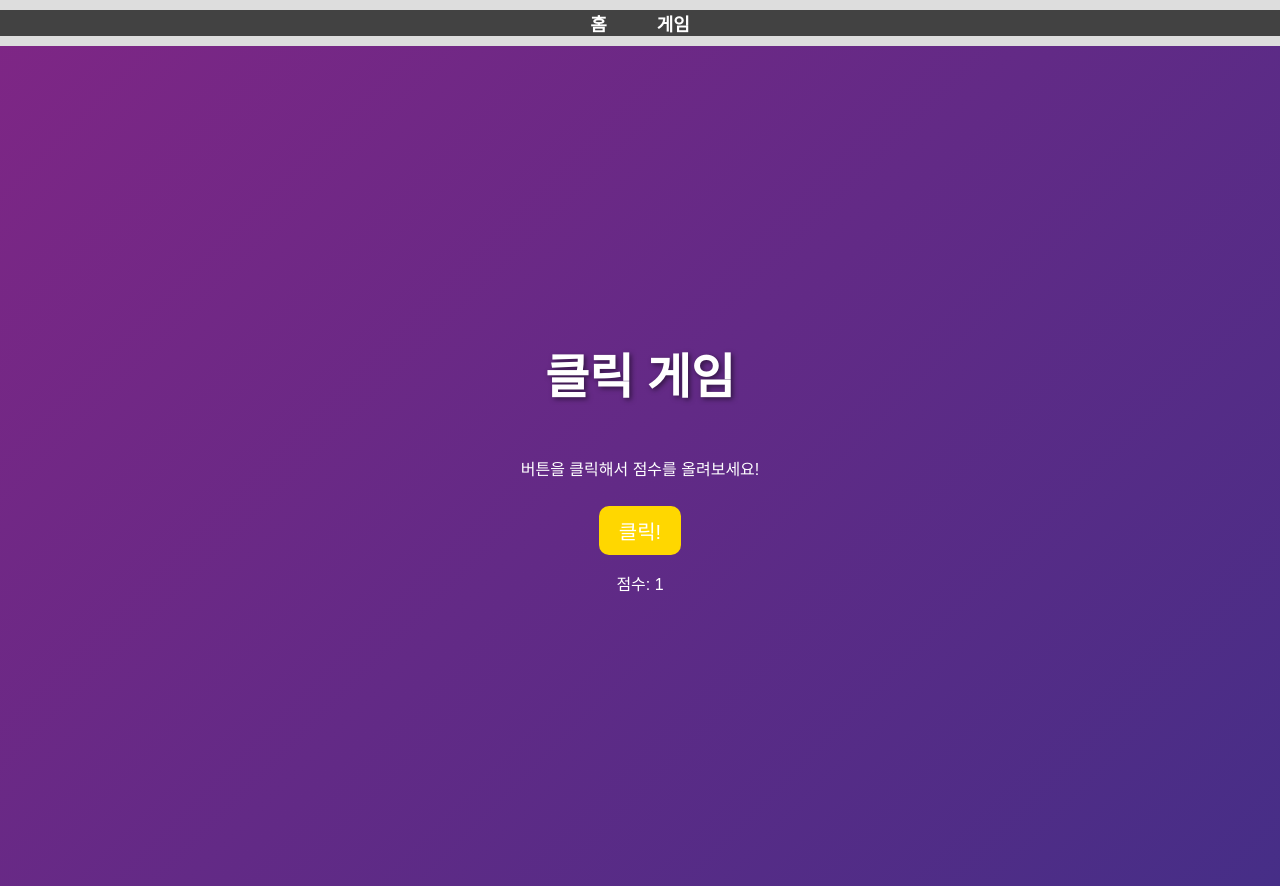
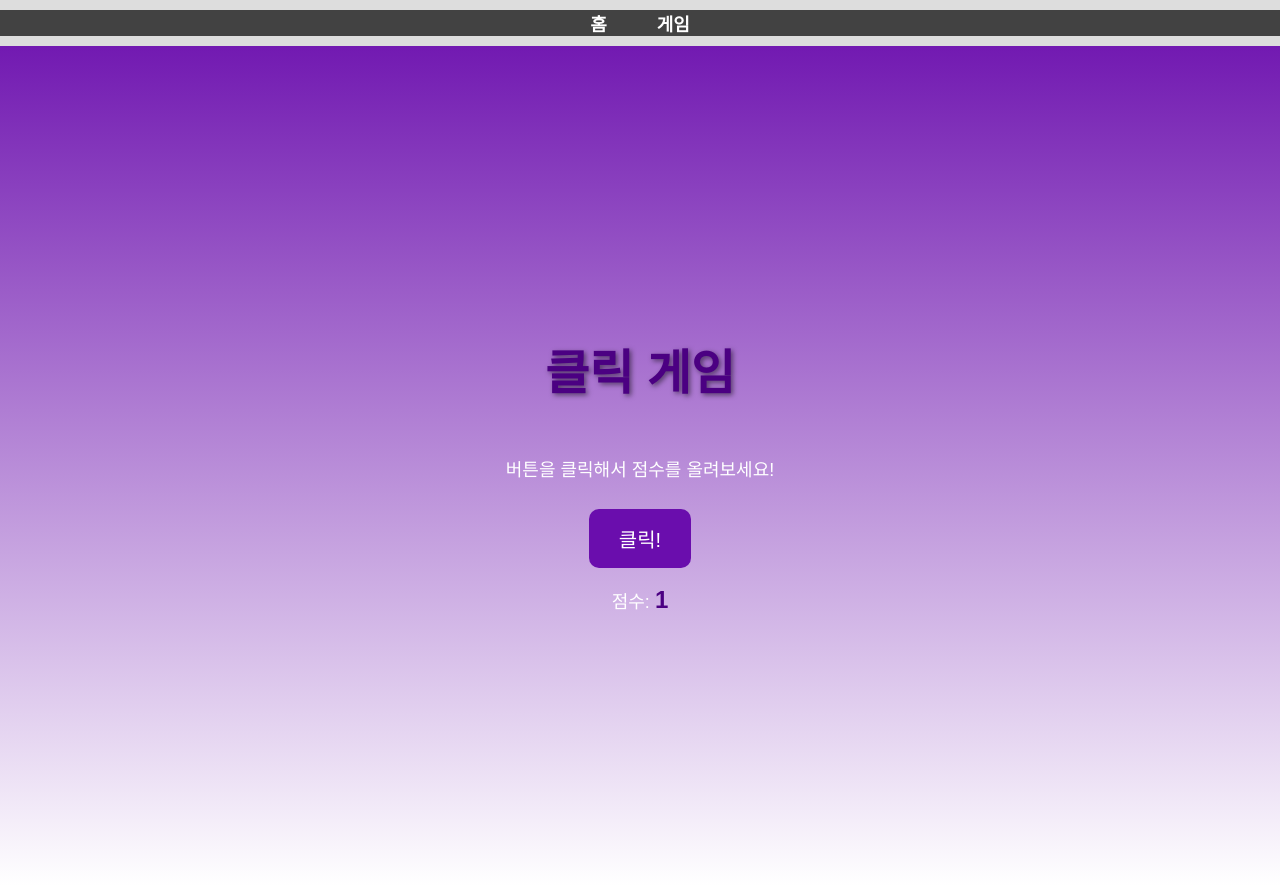
Before and after one commit to dahliawxyz/World, a plain HTML site: page game.html in a window 1280 px wide. Both pictures are taken after a click on the button "클릭!". Drawn offline with Linux system fonts and the light colour scheme.

Commit message:
Update game.html

```diff
--- a/game.html
+++ b/game.html
@@ -5,6 +5,7 @@
     <meta name="viewport" content="width=device-width, initial-scale=1.0">
     <title>클릭 게임 - 성구의 인터넷세상</title>
     <link rel="stylesheet" href="style.css">
+
     <style>
         /* 네비게이션 메뉴 고정 */
         nav {
@@ -12,7 +13,7 @@
             top: 0;
             left: 0;
             width: 100%;
-            background-color: #DDDDDD; /* nogi46 보라색 */
+            background-color: #DDDDDD; /* 노기자카46 보라색 */
             padding: 10px 0;
             text-align: center;
             z-index: 1000;
@@ -39,15 +40,47 @@
         /* 본문 내용이 네비게이션에 가려지지 않도록 여백 추가 */
         body {
             padding-top: 50px;
+            text-align: center;
+            font-family: Arial, sans-serif;
+            background: linear-gradient(to bottom, #6A0DAD, #ffffff); /* 보라색 -> 흰색 그라데이션 */
         }
 
-        .page {
-            margin-top: 20px;
-            text-align: center;
+        h1 {
+            color: #4B0082; /* 진한 보라색 */
+            margin-top: 50px;
+        }
+
+        p {
+            font-size: 18px;
+        }
+
+        /* 게임 버튼 스타일 */
+        #clickButton {
+            background-color: #6A0DAD;
+            color: white;
+            border: none;
+            padding: 15px 30px;
+            font-size: 20px;
+            cursor: pointer;
+            border-radius: 10px;
+            transition: 0.3s;
+        }
+
+        #clickButton:hover {
+            background-color: #4B0082;
+        }
+
+        /* 점수 표시 스타일 */
+        #score {
+            font-weight: bold;
+            font-size: 24px;
+            color: #4B0082;
         }
     </style>
 </head>
 <body>
+
+    <!-- 네비게이션 메뉴 -->
     <nav>
         <ul>
             <li><a href="index.html">홈</a></li>
@@ -57,9 +90,25 @@
 
     <h1>클릭 게임</h1>
     <p>버튼을 클릭해서 점수를 올려보세요!</p>
+
     <button id="clickButton">클릭!</button>
+
     <p>점수: <span id="score">0</span></p>
 
-    <script src="script.js"></script> <!-- 클릭 게임 기능 추가 -->
+    <script>
+        // 점수 변수
+        let score = 0;
+
+        // 버튼 요소 가져오기
+        const clickButton = document.getElementById("clickButton");
+        const scoreDisplay = document.getElementById("score");
+
+        // 버튼 클릭 이벤트 추가
+        clickButton.addEventListener("click", function() {
+            score++; // 점수 증가
+            scoreDisplay.textContent = score; // 화면에 업데이트
+        });
+    </script>
+
 </body>
 </html>
```
